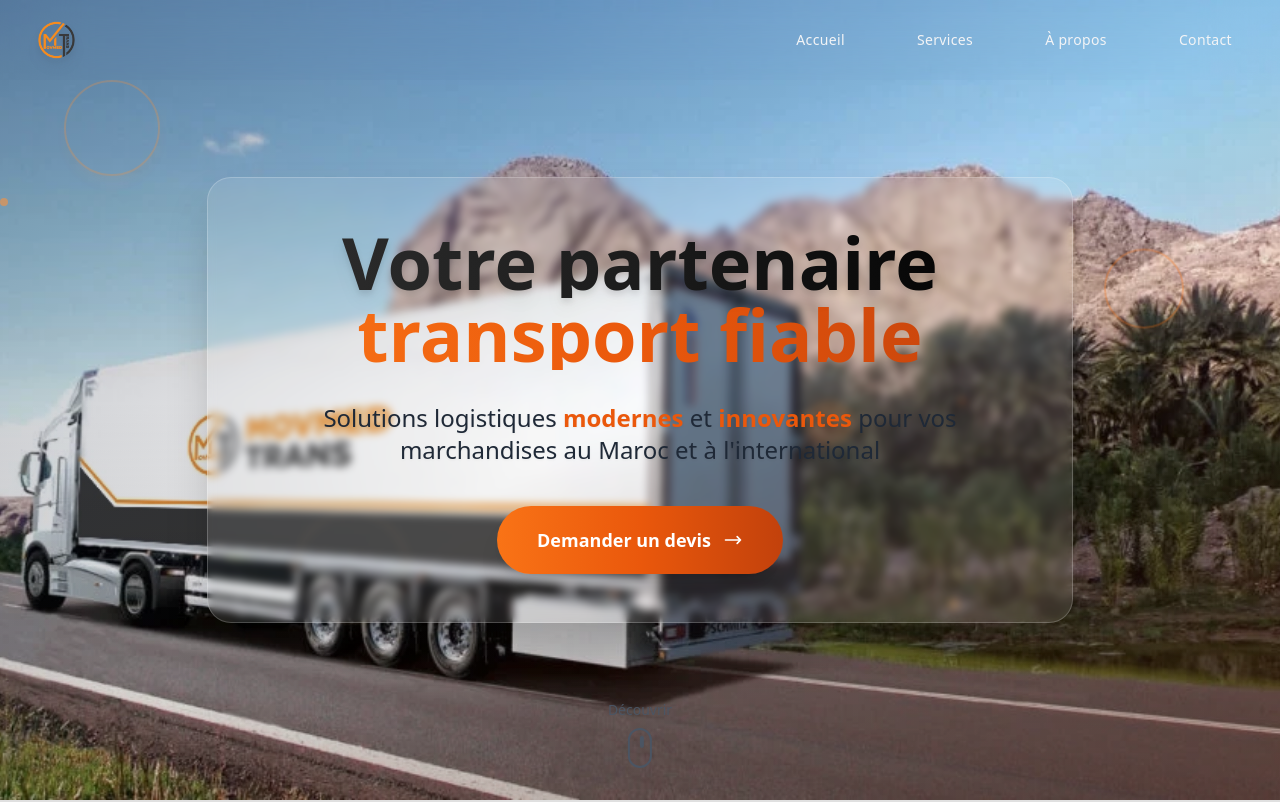
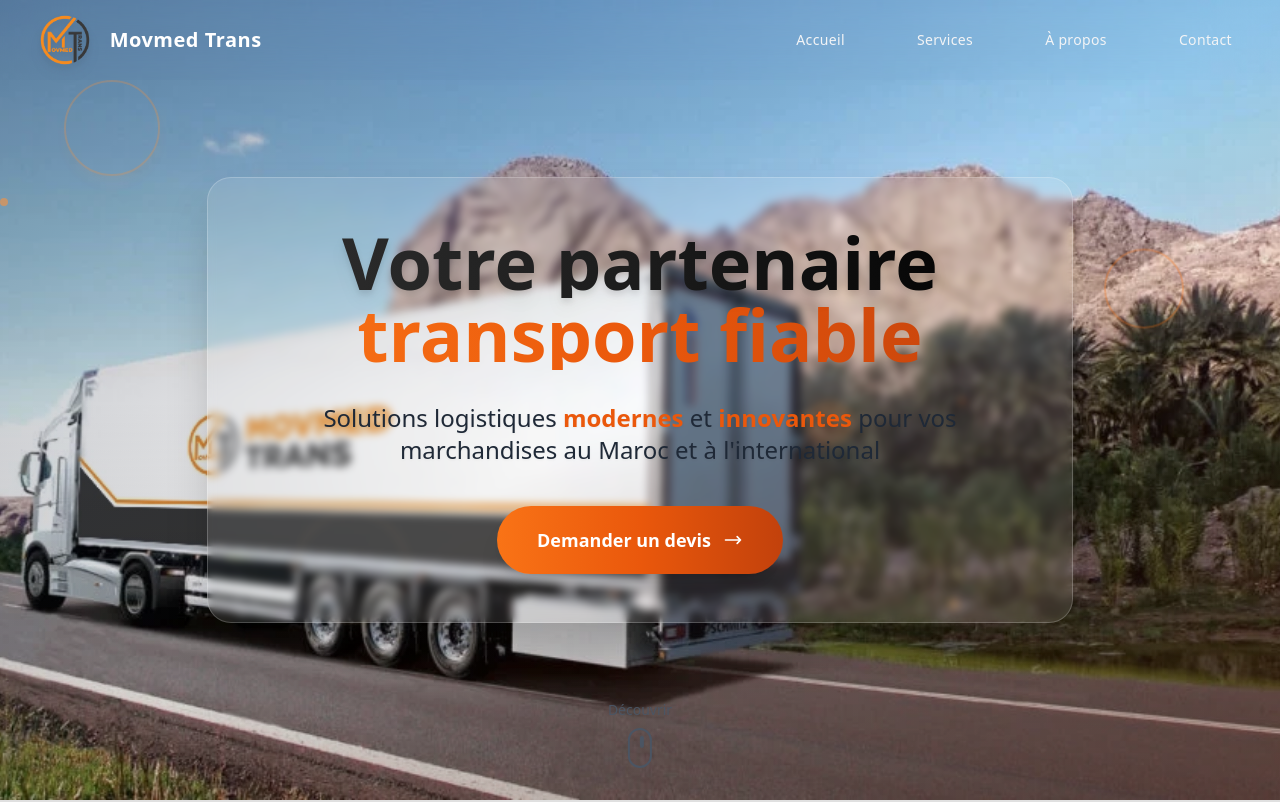
Before and after one commit to aya2ait/vite_app, a React (Vite) app: page / in a window 1280 px wide. Shown: the top 802 px of the page. Built offline with nearby package versions, Linux system fonts and the light colour scheme.

Commit message:
Changement de logo

```diff
--- a/src/components/Navbar.jsx
+++ b/src/components/Navbar.jsx
@@ -39,13 +39,19 @@ const Navbar = ({ isMobileMenuOpen, toggleMobileMenu, isNavbarSolid }) => {
     <nav className={navClass} id="navbar">
       <div className="max-w-7xl mx-auto px-6 lg:px-8">
         <div className="flex justify-between items-center h-20">
-          {/* Logo Section avec animation */}
-          <div className="flex-shrink-0 transform transition-transform duration-300 hover:scale-105">
+          {/* Logo Section avec animation et nom de l'entreprise */}
+          <div className="flex items-center space-x-3 transform transition-transform duration-300 hover:scale-105">
             <img
               src={logoPath}
-              alt="Movmed Logo"
-              className="h-12 w-auto filter drop-shadow-lg"
+              alt="Movmed Trans Logo"
+              className="h-16 w-auto filter drop-shadow-lg"
             />
+            <div className="flex flex-col">
+              <h1 className="text-white font-bold text-xl tracking-wide">
+                Movmed Trans
+              </h1>
+
+            </div>
           </div>
 
           {/* Desktop Navigation Links */}
```
